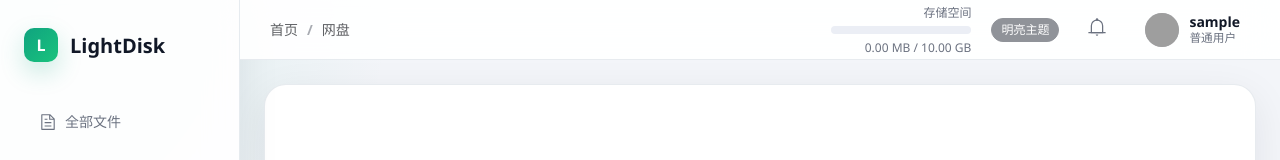
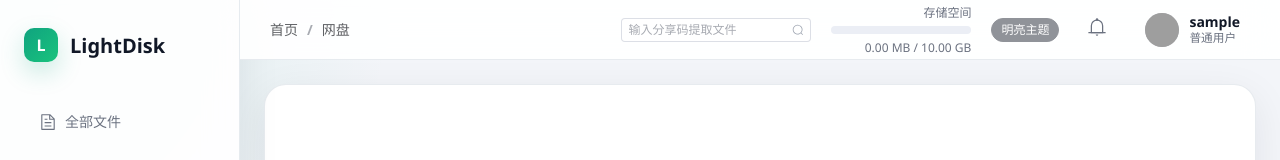
Before and after one commit to lizc233/LightDisk, a Vue app: page /app in a window 1280 px wide. Shown: the top 160 px of the page. Built offline with nearby package versions, Linux system fonts and the light colour scheme; no server answers; sample sign-in values are in the browser's storage; grey boxes are pictures that could not be loaded.

Commit message:
feat: 附件一键转存按钮 + 顶栏分享码搜索框
- 消息详情附件芯片新增「转存」：保存到我的网盘根目录（零拷贝）
- 顶栏存储条旁新增分享码搜索框，回车/点图标跳转 /share/{shareCode} 提取页

```diff
--- a/src/api/notification.js
+++ b/src/api/notification.js
@@ -89,3 +89,8 @@ export function sendPersonalMessage(data) {
 export function deleteMessage(messageId) {
   return request.delete(`/messages/${messageId}`)
 }
+
+/** 把消息附件转存到我的网盘（复用分享转存的引用计数逻辑） */
+export function saveMessageAttachment(messageId, fileId) {
+  return request.post(`/messages/${messageId}/attachments/${fileId}/save`)
+}
--- a/src/layouts/BasicLayout.vue
+++ b/src/layouts/BasicLayout.vue
@@ -57,6 +57,21 @@
         </div>
 
         <div class="header-right">
+          <!-- 分享码搜索：输入分享码跳转提取页 -->
+          <div class="share-search">
+            <el-input
+              v-model="shareCodeInput"
+              size="small"
+              placeholder="输入分享码提取文件"
+              clearable
+              @keydown.enter="goToShare"
+            >
+              <template #suffix>
+                <el-icon class="share-search-btn" @click="goToShare"><Search /></el-icon>
+              </template>
+            </el-input>
+          </div>
+
           <div class="storage-info">
             <span class="storage-label">存储空间</span>
             <el-progress
@@ -137,7 +152,7 @@
 <script setup>
 import { computed, onMounted, ref, watch } from 'vue'
 import { useRoute, useRouter } from 'vue-router'
-import { Bell, ChatDotRound, Delete, Document, Message, Setting, Share } from '@element-plus/icons-vue'
+import { Bell, ChatDotRound, Delete, Document, Message, Search, Setting, Share } from '@element-plus/icons-vue'
 import { ElMessage } from 'element-plus'
 import request from '@/utils/request'
 import { useUserStore } from '@/stores/user'
@@ -275,6 +290,19 @@ const fetchNotices = async () => {
   ]
 }
 
+// ===== 分享码搜索 =====
+const shareCodeInput = ref('')
+
+const goToShare = () => {
+  const code = shareCodeInput.value.trim()
+  if (!code) {
+    ElMessage.warning('请输入分享码')
+    return
+  }
+  router.push(`/share/${encodeURIComponent(code)}`)
+  shareCodeInput.value = ''
+}
+
 // 未读数更新回调
 const handleUnreadUpdated = (count) => {
   unreadCount.value = count
@@ -400,6 +428,20 @@ watch(showNotificationPanel, (visible) => {
   gap: 20px;
 }
 
+.share-search {
+  width: 190px;
+}
+
+.share-search-btn {
+  cursor: pointer;
+  color: var(--text-muted);
+  transition: color 0.2s;
+}
+
+.share-search-btn:hover {
+  color: var(--accent);
+}
+
 .storage-info {
   display: flex;
   flex-direction: column;
--- a/src/views/messages/index.vue
+++ b/src/views/messages/index.vue
@@ -213,8 +213,15 @@
               <el-icon class="attach-icon"><Document /></el-icon>
               <span class="attach-name">{{ att.name }}</span>
               <span class="attach-size">{{ formatSize(att.size) }}</span>
+              <el-button
+                v-if="detailMsg.itemType !== 'announcement'"
+                link
+                type="primary"
+                size="small"
+                @click="handleSaveAttachment(att)"
+              >转存</el-button>
             </div>
-            <p class="attach-tip">附件转存到网盘的能力正在开发中，当前仅展示附件信息</p>
+            <p class="attach-tip">点击「转存」把附件保存到你的网盘根目录（同一份物理存储，秒转不占双倍空间）</p>
           </div>
         </article>
       </section>
@@ -276,7 +283,7 @@ import {
   unblockUser,
   updateContactRemark
 } from '@/api/contact'
-import { deleteMessage, getNotificationList, getMessageList, markAnnouncementRead, markMessageRead } from '@/api/notification'
+import { deleteMessage, getNotificationList, getMessageList, markAnnouncementRead, markMessageRead, saveMessageAttachment } from '@/api/notification'
 import { formatRelativeTime } from '@/utils/datetime'
 import WriteMessageDialog from '@/components/WriteMessageDialog.vue'
 
@@ -375,6 +382,17 @@ function openDetail(msg) {
 function closeDetail() {
   detailMsg.value = null
   detailAttachments.value = []
+}
+
+/** 附件一键转存到我的网盘 */
+async function handleSaveAttachment(att) {
+  if (!detailMsg.value || !detailMsg.value.messageId) return
+  try {
+    await saveMessageAttachment(detailMsg.value.messageId, att.fileId)
+    ElMessage.success(`「${att.name}」已转存到你的网盘根目录`)
+  } catch (e) {
+    /* 拦截器已提示（如同名冲突/文件失效） */
+  }
 }
 
 /** 解析消息的附件 JSON（容错） */
```
